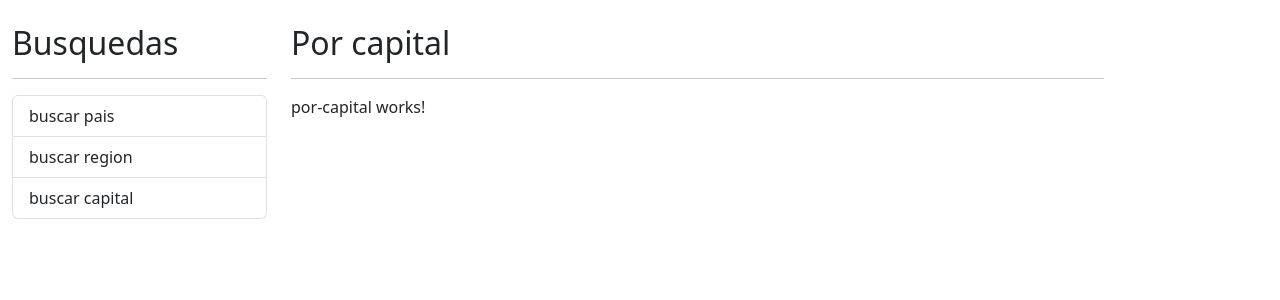
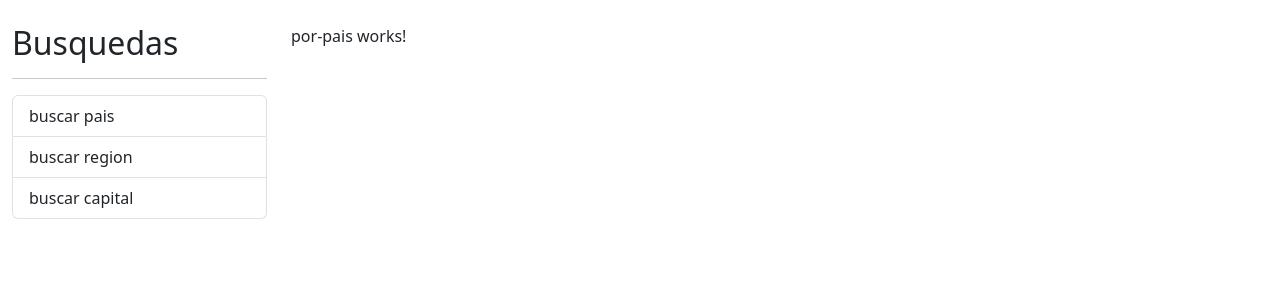
Before and after one commit to rodo92/paisesApp, an Angular app: page / in a window 1280 px wide. Shown: the top 300 px of the page. Built offline with nearby package versions, Linux system fonts and the light colour scheme.

Commit message:
Feat: routerModule

```diff
--- a/src/app/app.component.html
+++ b/src/app/app.component.html
@@ -10,8 +10,6 @@
     </div>
 
     <div class="col">
-        <h2>Por capital</h2>
-        <hr>
-        <app-por-capital></app-por-capital>
+        <router-outlet></router-outlet>
     </div>
 </div>
--- a/src/app/app.module.ts
+++ b/src/app/app.module.ts
@@ -1,5 +1,6 @@
 import { NgModule } from '@angular/core';
 import { BrowserModule } from '@angular/platform-browser';
+import { AppRoutingModule } from './app-routing.module';
 
 import { AppComponent } from './app.component';
 import { PaisModule } from './pais/pais.module';
@@ -11,6 +12,7 @@
   ],
   imports: [
     BrowserModule,
+    AppRoutingModule,
     PaisModule,
     SharedModule
   ],
```
Also changed, not shown: src/app/app-routing.module.ts (added, +42 -0 lines).
